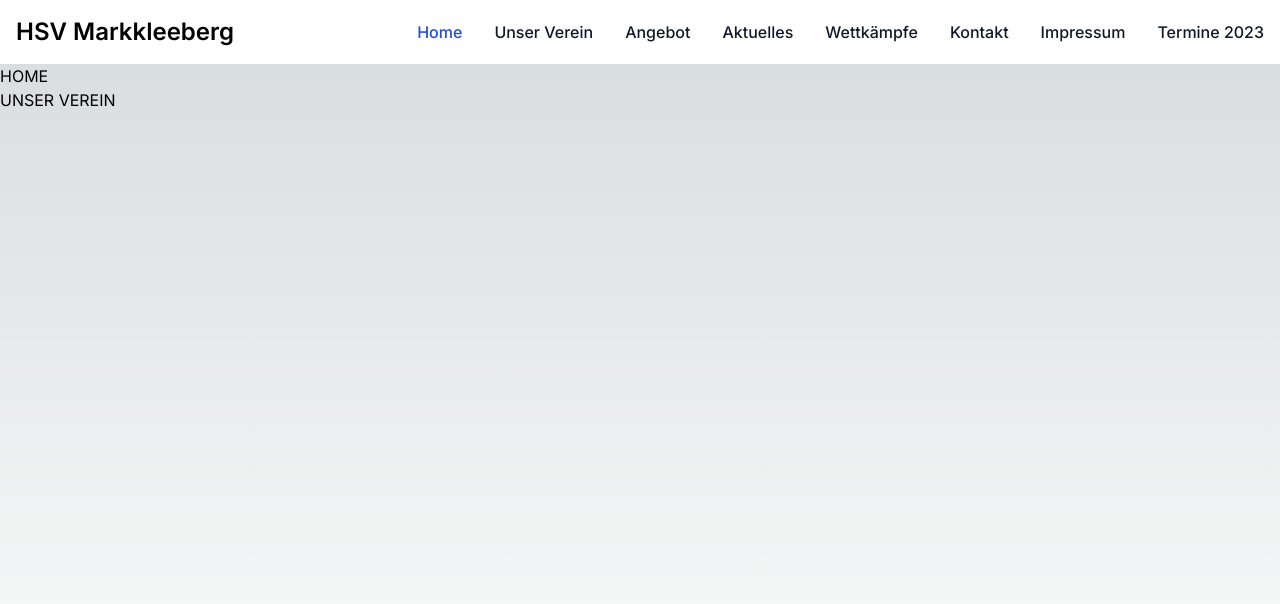
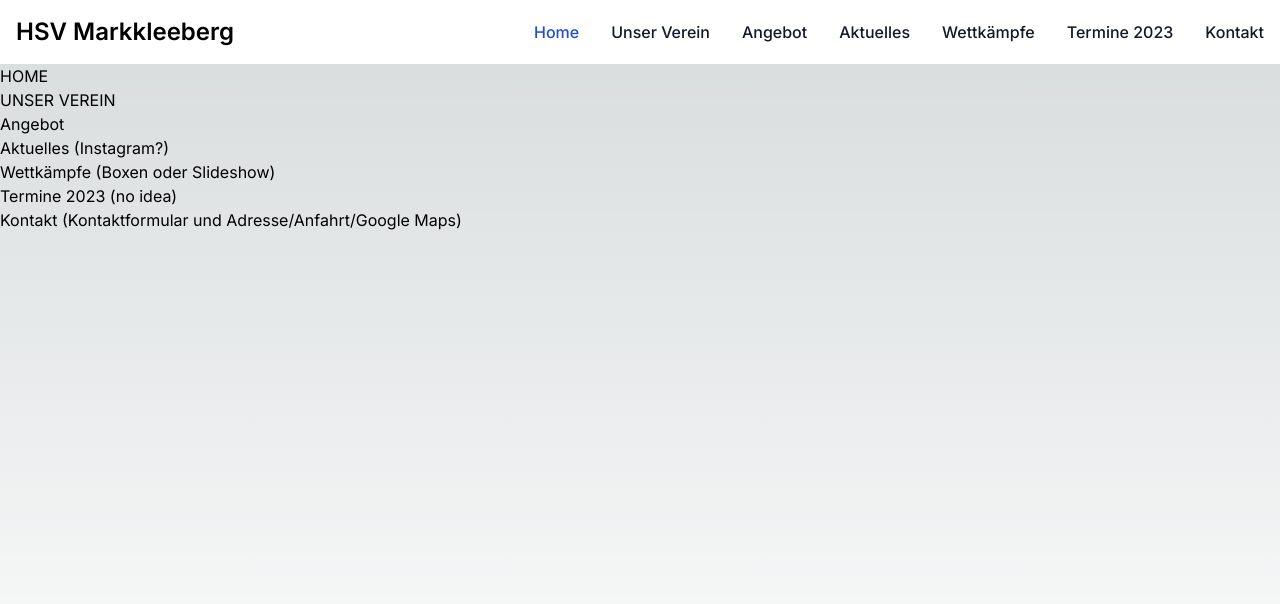
Before and after one commit to grayback90/HSV-Markkleeberg, a Next.js app: page / in a window 1280 px wide. Shown: the top 604 px of the page. Built offline with nearby package versions, Linux system fonts and the light colour scheme.

Commit message:
structure of the side

```diff
--- a/src/app/navibar.js
+++ b/src/app/navibar.js
@@ -22,22 +22,19 @@ export default function Navibar() {
                 <Link href="#uVerein" class="block py-2 pl-3 pr-4 text-gray-900 rounded hover:bg-gray-100 md:hover:bg-transparent md:border-0 md:hover:text-blue-700 md:p-0 dark:text-white md:dark:hover:text-blue-500 dark:hover:bg-gray-700 dark:hover:text-white md:dark:hover:bg-transparent">Unser Verein</Link>
                 </li>
                 <li>
-                <a href="#" class="block py-2 pl-3 pr-4 text-gray-900 rounded hover:bg-gray-100 md:hover:bg-transparent md:border-0 md:hover:text-blue-700 md:p-0 dark:text-white md:dark:hover:text-blue-500 dark:hover:bg-gray-700 dark:hover:text-white md:dark:hover:bg-transparent">Angebot</a>
+                <a href="#angebot" class="block py-2 pl-3 pr-4 text-gray-900 rounded hover:bg-gray-100 md:hover:bg-transparent md:border-0 md:hover:text-blue-700 md:p-0 dark:text-white md:dark:hover:text-blue-500 dark:hover:bg-gray-700 dark:hover:text-white md:dark:hover:bg-transparent">Angebot</a>
                 </li>
                 <li>
-                <a href="#" class="block py-2 pl-3 pr-4 text-gray-900 rounded hover:bg-gray-100 md:hover:bg-transparent md:border-0 md:hover:text-blue-700 md:p-0 dark:text-white md:dark:hover:text-blue-500 dark:hover:bg-gray-700 dark:hover:text-white md:dark:hover:bg-transparent">Aktuelles</a>
+                <a href="#aktuelles" class="block py-2 pl-3 pr-4 text-gray-900 rounded hover:bg-gray-100 md:hover:bg-transparent md:border-0 md:hover:text-blue-700 md:p-0 dark:text-white md:dark:hover:text-blue-500 dark:hover:bg-gray-700 dark:hover:text-white md:dark:hover:bg-transparent">Aktuelles</a>
                 </li>
                 <li>
-                <a href="#" class="block py-2 pl-3 pr-4 text-gray-900 rounded hover:bg-gray-100 md:hover:bg-transparent md:border-0 md:hover:text-blue-700 md:p-0 dark:text-white md:dark:hover:text-blue-500 dark:hover:bg-gray-700 dark:hover:text-white md:dark:hover:bg-transparent">Wettkämpfe</a>
+                <a href="#wettkaempfe" class="block py-2 pl-3 pr-4 text-gray-900 rounded hover:bg-gray-100 md:hover:bg-transparent md:border-0 md:hover:text-blue-700 md:p-0 dark:text-white md:dark:hover:text-blue-500 dark:hover:bg-gray-700 dark:hover:text-white md:dark:hover:bg-transparent">Wettkämpfe</a>
                 </li>
                 <li>
-                <a href="#" class="block py-2 pl-3 pr-4 text-gray-900 rounded hover:bg-gray-100 md:hover:bg-transparent md:border-0 md:hover:text-blue-700 md:p-0 dark:text-white md:dark:hover:text-blue-500 dark:hover:bg-gray-700 dark:hover:text-white md:dark:hover:bg-transparent">Kontakt</a>
+                <a href="#termine" class="block py-2 pl-3 pr-4 text-gray-900 rounded hover:bg-gray-100 md:hover:bg-transparent md:border-0 md:hover:text-blue-700 md:p-0 dark:text-white md:dark:hover:text-blue-500 dark:hover:bg-gray-700 dark:hover:text-white md:dark:hover:bg-transparent">Termine 2023</a>
                 </li>
                 <li>
-                <a href="#" class="block py-2 pl-3 pr-4 text-gray-900 rounded hover:bg-gray-100 md:hover:bg-transparent md:border-0 md:hover:text-blue-700 md:p-0 dark:text-white md:dark:hover:text-blue-500 dark:hover:bg-gray-700 dark:hover:text-white md:dark:hover:bg-transparent">Impressum</a>
-                </li>
-                <li>
-                <a href="#" class="block py-2 pl-3 pr-4 text-gray-900 rounded hover:bg-gray-100 md:hover:bg-transparent md:border-0 md:hover:text-blue-700 md:p-0 dark:text-white md:dark:hover:text-blue-500 dark:hover:bg-gray-700 dark:hover:text-white md:dark:hover:bg-transparent">Termine 2023</a>
+                <a href="#kontakt" class="block py-2 pl-3 pr-4 text-gray-900 rounded hover:bg-gray-100 md:hover:bg-transparent md:border-0 md:hover:text-blue-700 md:p-0 dark:text-white md:dark:hover:text-blue-500 dark:hover:bg-gray-700 dark:hover:text-white md:dark:hover:bg-transparent">Kontakt</a>
                 </li>
             </ul>
             </div>
--- a/src/app/page.js
+++ b/src/app/page.js
@@ -10,6 +10,21 @@ export default function Home() {
       <div id="uVerein">
         <p>UNSER VEREIN</p>
       </div>
+      <div id="angebot">
+        <p>Angebot</p>
+      </div>
+      <div id="aktuelles">
+        <p>Aktuelles (Instagram?)</p>
+      </div>
+      <div id="wettkaempfe">
+        <p>Wettkämpfe (Boxen oder Slideshow)</p>
+      </div>
+      <div id="termine">
+        <p>Termine 2023 (no idea)</p>
+      </div>
+      <div id="kontakt">
+        <p>Kontakt (Kontaktformular und Adresse/Anfahrt/Google Maps)</p>
+      </div>
     </main>
   )
 }
```
